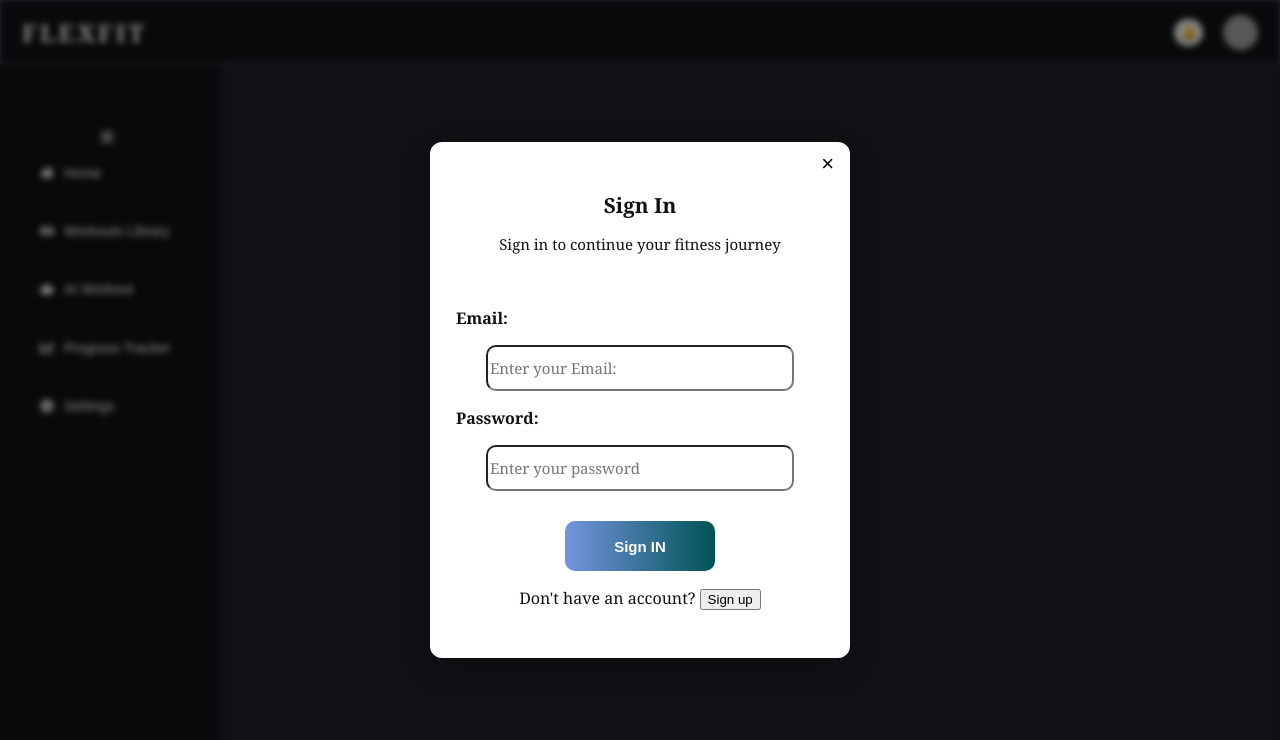
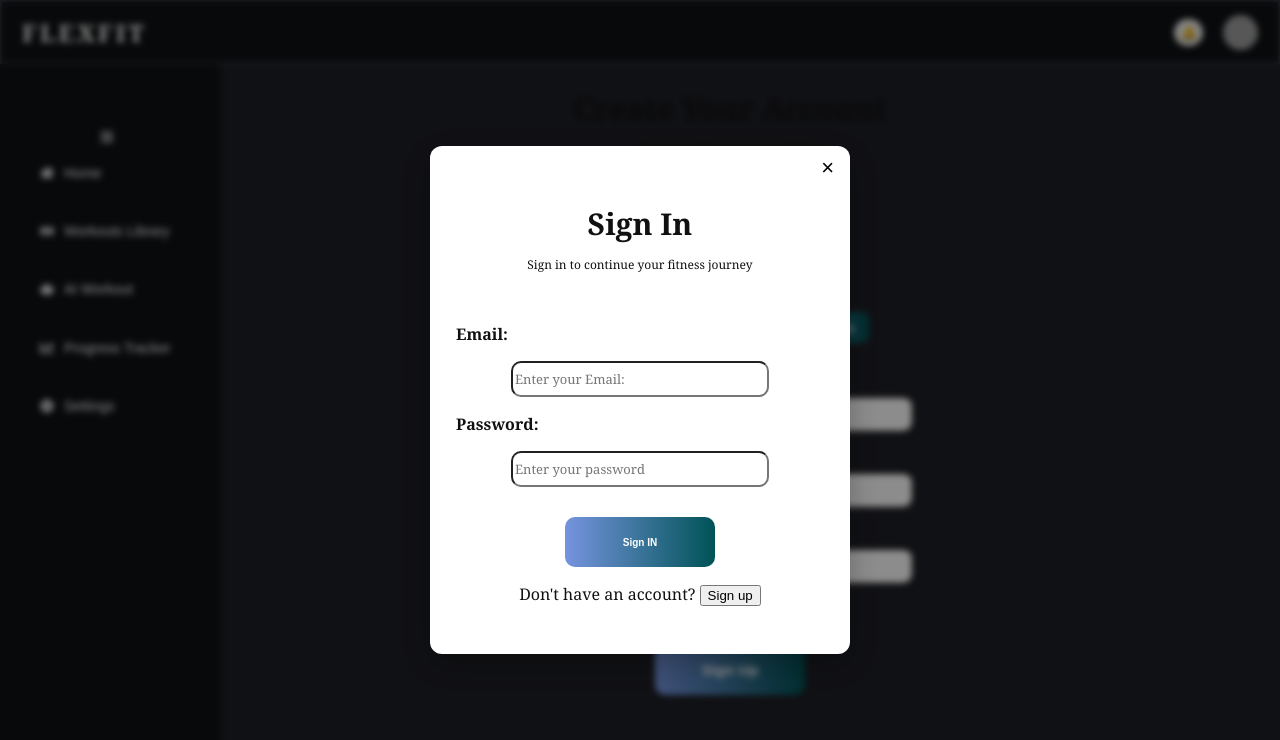
Before and after one commit to imranx245624/flexfit_project_main, a React (Create React App) app: page /signup in a window 1280 px wide. Shown: the top 740 px of the page. Built offline with nearby package versions, Linux system fonts and the light colour scheme; grey boxes are pictures that could not be loaded.

Commit message:
Elements of sign up page added ... profile pic capture, credentials,sigup button

```diff
--- a/src/App.css
+++ b/src/App.css
@@ -253,6 +253,8 @@ text-align: center;
   background-color: rgb(117, 148, 222);
    padding-left: 30px;
 }
+
+
 .navbar{
   background-color: #0f1113;
   width:auto;
--- /dev/null
+++ b/src/workout_pages/Authentication.css
@@ -0,0 +1,148 @@
+/* src/workout_pages/SignIn.css */
+.authentication_page{
+    margin-top: 1px;
+  padding: 12px 6px;
+  text-align: center;
+  color: #111;
+}
+
+/* smaller demo layout so popup content fits nicely */
+.authentication_page h2{
+
+  font-family: Georgia, 'Times New Roman', Times, serif;
+  margin-bottom: 8px;
+  font-size: 30px;
+}
+.para1{
+
+font-size: 12px;
+}
+
+.credential_div{
+    display: flex;
+  align-items:center;
+  justify-content: space-between;
+    z-index: 50;
+    gap: 20px;
+}
+.credential{
+    text-align:left;
+    font-weight: bold;
+}
+.Email_textbox{
+    font-size: 13px;
+    font-family: Georgia, 'Times New Roman', Times, serif;
+    width: 250px;
+    height: 30px;
+    border-radius: 10px;
+}
+.Pass_textbox{
+    font-family: Georgia, 'Times New Roman', Times, serif;
+    font-size: 13px;
+    width: 250px;
+    height: 30px;
+    border-radius: 10px;
+}
+
+.username_textbox{
+    font-family: Georgia, 'Times New Roman', Times, serif;
+    font-size: 13px;
+    width: 250px;
+    height: 30px;
+    border-radius: 10px;
+}
+.signIN_button{
+
+    color:white;
+    font-size: 10px;
+    font-weight: bold;
+    border: none;
+    margin-top: 30px;
+    width: 150px;
+    height: 50px;
+    border-radius: 10px;
+    background:linear-gradient(90deg, rgb(117, 148, 222),rgb(0, 83, 86));
+    /* background: rgb(117, 148, 222); */
+    transition: transform 0.2s ease-in-out;
+}
+.signIN_button:hover,.upload-btn:hover,.capture-btn:hover{
+    transform: scale(1.08) translateY(-5px);
+    /* background: rgb(0, 83, 86); */
+        background:linear-gradient(90deg,rgb(0, 83, 86), rgb(117, 148, 222));
+
+}
+.SighUp_page{
+    color:white;
+    font-size: 15px;
+    font-weight: bold;
+    border: none;
+    margin-top: 30px;
+    width: 150px;
+    height: 50px;
+    border-radius: 10px;
+    background:linear-gradient(90deg, rgb(117, 148, 222),rgb(0, 83, 86));
+    /* background: rgb(117, 148, 222); */
+    transition: transform 0.2s ease-in-out;
+}
+.SighUp_page:hover{
+    transform: scale(1.08) translateY(-5px);
+    /* background: rgb(0, 83, 86); */
+        background:linear-gradient(90deg,rgb(0, 83, 86), rgb(117, 148, 222));
+
+}
+
+
+.profile-section {
+  display: flex;
+  flex-direction: column;
+  align-items: center;
+  margin-top: 20px;
+}
+
+.profile-placeholder, .profile-img {
+  width: 120px;
+  height: 120px;
+  border-radius: 50%;
+  background: #eee;
+  object-fit: cover;
+  border: 2px solid #ccc;
+}
+
+
+.pic_buttons_div{
+display: flex;
+  align-items: center;
+  justify-content: space-between;
+ z-index: 50;
+    gap: 50px;
+}
+
+.upload-btn,.capture-btn {
+  margin-top: 10px;
+  background-color: #8a6dfb;
+  color: white;
+  border: none;
+  border-radius: 8px;
+  padding: 8px 14px;
+  cursor: pointer;
+   background:linear-gradient(90deg, rgb(117, 148, 222),rgb(0, 83, 86));
+    /* background: rgb(117, 148, 222); */
+    transition: transform 0.2s ease-in-out;
+}
+
+
+/* .upload-btn:hover, .capture-btn:hover {
+  background-color: #6d4df0;
+} */
+
+.camera-container {
+  display: flex;
+  flex-direction: column;
+  align-items: center;
+}
+
+.video-preview {
+  width: 200px;
+  border-radius: 10px;
+  margin-top: 10px;
+}
--- a/src/workout_pages/SignIn.css
+++ /dev/null
@@ -1,55 +0,0 @@
-/* src/workout_pages/SignIn.css */
-.sign-in-wrapper{
-  padding: 12px 6px;
-  text-align: center;
-  color: #111;
-}
-
-/* smaller demo layout so popup content fits nicely */
-.sign-in-wrapper h2{
-font-family: Georgia, 'Times New Roman', Times, serif;
-  margin-bottom: 8px;
-  font-size: 1.3rem;
-}
-.para1{
-font-size: 15px;
-}
-.credential{
-    text-align:left;
-    font-weight: bold;
-}
-.Email_textbox{
-    font-size: 15px;
-    font-family: Georgia, 'Times New Roman', Times, serif;
-    width: 300px;
-    height: 40px;
-    border-radius: 10px;
-}
-.Pass_textbox{
-    font-family: Georgia, 'Times New Roman', Times, serif;
-    font-size: 15px;
-    width: 300px;
-    height: 40px;
-    border-radius: 10px;
-}
-
-.signIN_button{
-
-    color:white;
-    font-size: 15px;
-    font-weight: bold;
-    border: none;
-    margin-top: 30px;
-    width: 150px;
-    height: 50px;
-    border-radius: 10px;
-    background:linear-gradient(90deg, rgb(117, 148, 222),rgb(0, 83, 86));
-    /* background: rgb(117, 148, 222); */
-    transition: transform 0.2s ease-in-out;
-}
-.signIN_button:hover{
-    transform: scale(1.08) translateY(-5px);
-    /* background: rgb(0, 83, 86); */
-        background:linear-gradient(90deg,rgb(0, 83, 86), rgb(117, 148, 222));
-
-}
--- a/src/workout_pages/SignIn.jsx
+++ b/src/workout_pages/SignIn.jsx
@@ -1,11 +1,11 @@
 import React from "react";
 import {Link, link} from 'react-router-dom';
-import "./SignIn.css";
+import "./Authentication.css";
 import SignUp from "./SignUp";
 
 function SignIn({ setShowSignIn, setShowSignUp }) {
   return (
-    <div className="sign-in-wrapper">
+    <div className="authentication_page">
       <header>
       <h2>Sign In</h2>
       <p className="para1"> Sign in to continue your fitness  journey </p>
--- a/src/workout_pages/SignUp.jsx
+++ b/src/workout_pages/SignUp.jsx
@@ -1,7 +1,112 @@
-function SignUp(){
-    return (
+import React, { useRef, useState } from "react";
+import "./Authentication.css";
+import { Input } from "postcss";
 
-        <></>
-    );
+function SignUp() {
+  const [image, setImage] = useState(null);
+  const fileInputRef = useRef();
+  const videoRef = useRef();
+  const [cameraOpen, setCameraOpen] = useState(false);
+
+  // open camera
+  const openCamera = async () => {
+    setCameraOpen(true);
+    const stream = await navigator.mediaDevices.getUserMedia({ video: true });
+    videoRef.current.srcObject = stream;
+  };
+
+  // capture photo
+  const capturePhoto = () => {
+    const canvas = document.createElement("canvas");
+    canvas.width = videoRef.current.videoWidth;
+    canvas.height = videoRef.current.videoHeight;
+    const context = canvas.getContext("2d");
+    context.drawImage(videoRef.current, 0, 0);
+    const dataUrl = canvas.toDataURL("image/png");
+    setImage(dataUrl);
+    stopCamera();
+  };
+
+  // stop camera
+  const stopCamera = () => {
+    let stream = videoRef.current.srcObject;
+    let tracks = stream.getTracks();
+    tracks.forEach((track) => track.stop());
+    videoRef.current.srcObject = null;
+    setCameraOpen(false);
+  };
+
+  // upload from device
+  const handleUpload = (e) => {
+    const file = e.target.files[0];
+    if (file) {
+      setImage(URL.createObjectURL(file));
+    }
+  };
+
+  return (
+    <div className="authentication_page">
+      <header>
+        <h2>Create Your Account</h2>
+        <p className="para1">Start your fitness journey Today</p>
+      </header>
+
+      <div className="profile-section">
+        {image ? (
+          <img src={image} alt="Profile" className="profile-img" />
+        ) : (
+          <div className="profile-placeholder"></div>
+        )}
+
+        {!cameraOpen && (
+          <div className="pic_buttons_div">
+            <button className="upload-btn" onClick={() => fileInputRef.current.click()}>
+              Upload Picture
+            </button>
+            <button className="upload-btn" onClick={openCamera}>
+              Open Camera
+            </button>
+          </div>
+        )}
+
+        {cameraOpen && (
+          <div className="camera-container">
+            <video ref={videoRef} autoPlay className="video-preview" />
+            <button className="capture-btn" onClick={capturePhoto}>
+              Capture Photo
+            </button>
+          </div>
+        )}
+
+        <input
+          type="file"
+          accept="image/*"
+          ref={fileInputRef}
+          style={{ display: "none" }}
+          onChange={handleUpload}
+        />
+         <br/><br/>
+        </div>
+        <div>
+            <div className="credential_div">
+                    <p className="credential">Username: </p>
+                    <input className="username_textbox" type="username" placeholder="Username: like  _imranx_"/>
+                </div><br/>
+             <div className="credential_div">
+                    <p className="credential">Email: </p>
+                    <input className="Email_textbox" type="email" placeholder="imran@gmail.com" />
+            </div><br/>
+            <div className="credential_div">
+
+                    <p className="credential">Password</p>
+                    <input className="Pass_textbox"  type="password" placeholder="Miniumum 8 characters" />
+            </div><br/>
+        </div>
+        <div>
+            <button className="SighUp_page">Sign Up</button>
+        </div>
+    </div>
+  );
 }
+
 export default SignUp;
```
